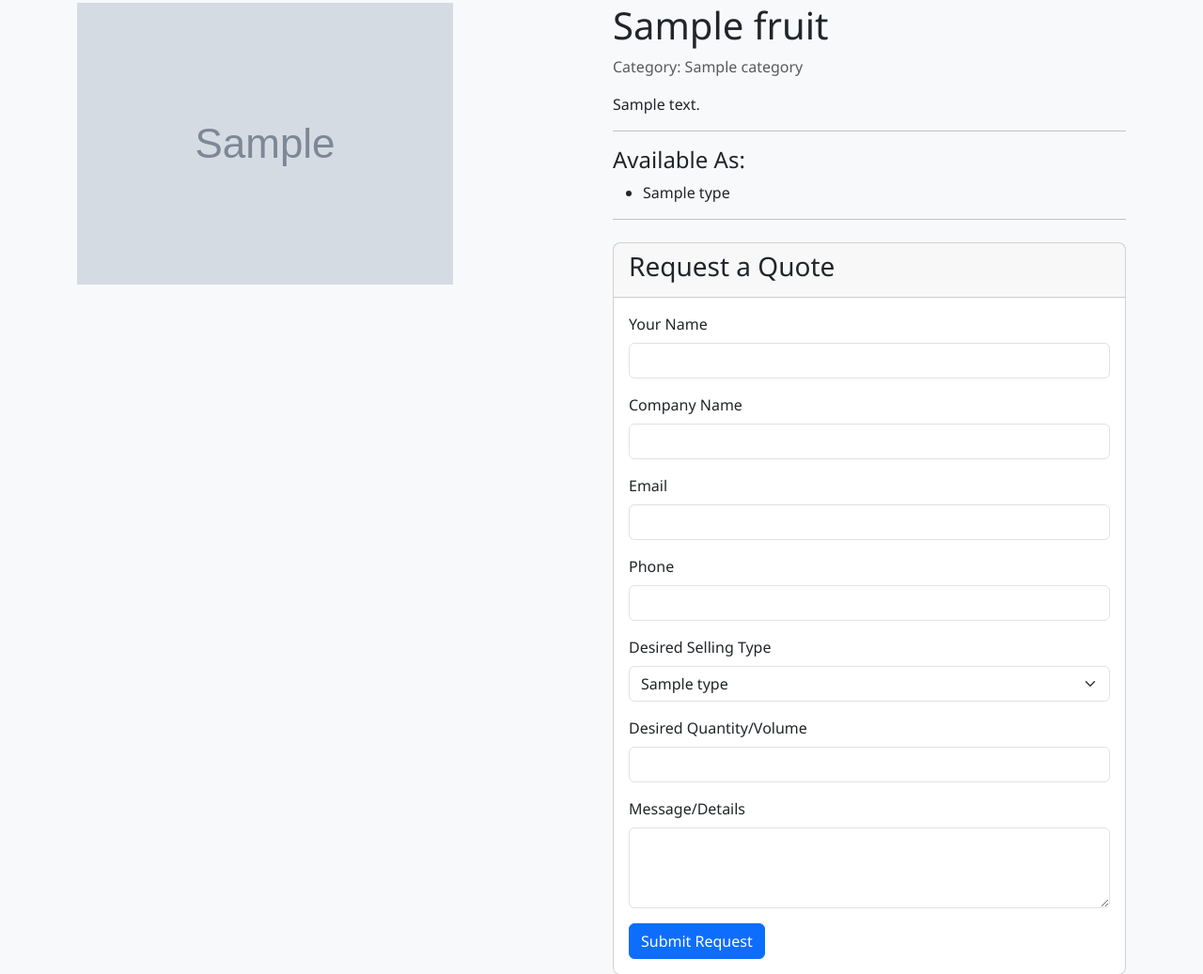
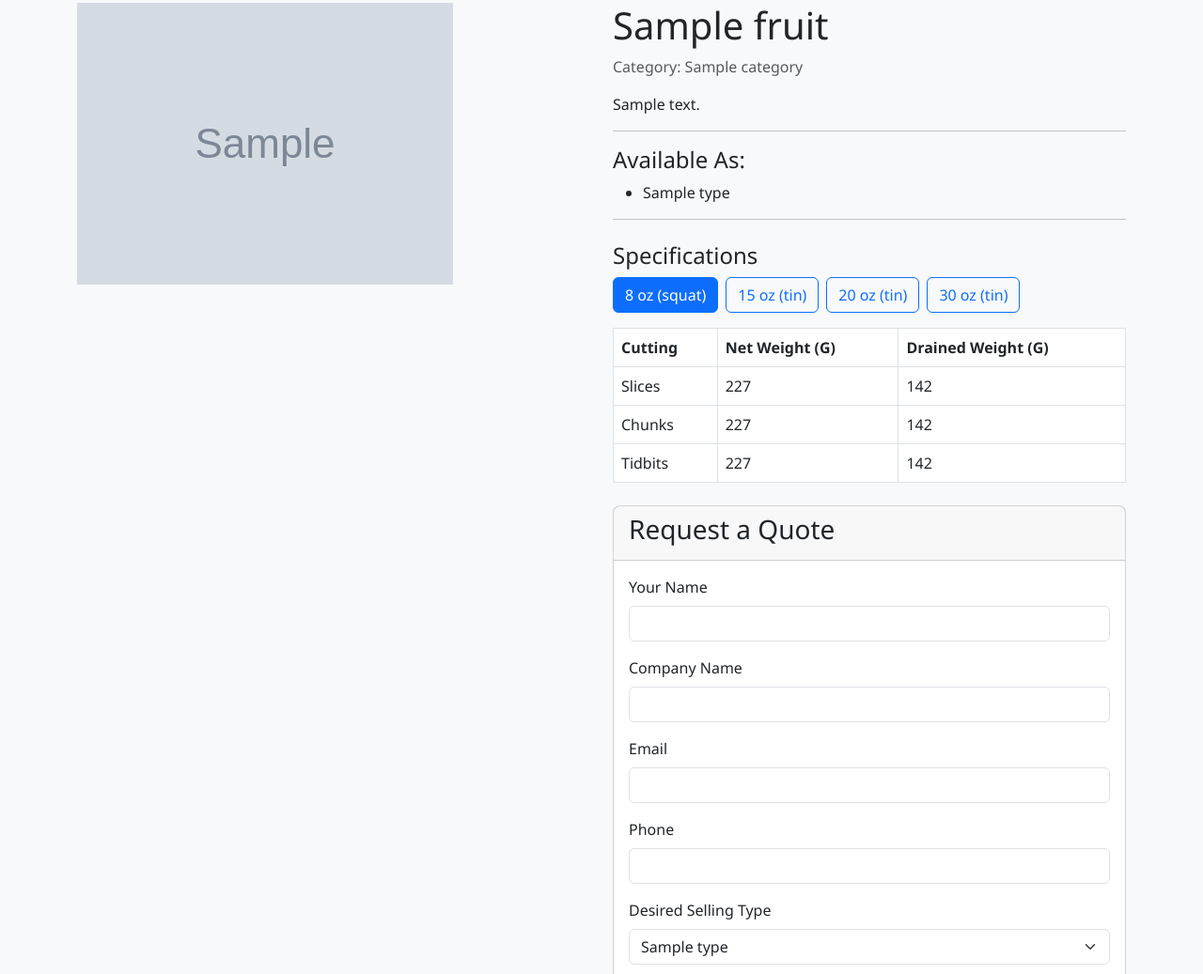
Before and after one commit to priyeshdaspookulangara/tropical, a PHP site: page /product.php?id=1 in a window 1280 px wide. Shown: the part 91-1128 px from the top of the page at 94% size. Run offline with PHP 8.4, Linux system fonts and the light colour scheme; tables that the repository leaves empty hold one stand-in row (values such as "Sample post"); grey boxes marked "Sample" are stand-in pictures; data that the repository does not hold is empty.

Commit message:
feat: Add dynamic specifications section to product page
Adds a new "Specifications" section to the product details page.

- The specification data is managed within a PHP associative array.
- Users can select a "Can Size" to view the corresponding details.
- The page reloads with the selected can size's data displayed in a table.
- The active can size is highlighted.

```diff
--- a/product.php
+++ b/product.php
@@ -33,6 +33,45 @@ $sql = "
 ";
 $result = mysqli_query($conn, $sql);
 $selling_types = mysqli_fetch_all($result, MYSQLI_ASSOC);
+
+$product_specifications = [
+    '8oz_squat' => [
+        'name' => '8 oz (squat)',
+        'cutting_details' => [
+            ['cutting' => 'Slices', 'net_weight' => 227, 'drained_weight' => 142],
+            ['cutting' => 'Chunks', 'net_weight' => 227, 'drained_weight' => 142],
+            ['cutting' => 'Tidbits', 'net_weight' => 227, 'drained_weight' => 142],
+        ]
+    ],
+    '15oz_tin' => [
+        'name' => '15 oz (tin)',
+        'cutting_details' => [
+            ['cutting' => 'Slices', 'net_weight' => 425, 'drained_weight' => 284],
+            ['cutting' => 'Chunks', 'net_weight' => 425, 'drained_weight' => 284],
+        ]
+    ],
+    '20oz_tin' => [
+        'name' => '20 oz (tin)',
+        'cutting_details' => [
+            ['cutting' => 'Slices', 'net_weight' => 567, 'drained_weight' => 380],
+            ['cutting' => 'Crushed', 'net_weight' => 567, 'drained_weight' => 380],
+        ]
+    ],
+    '30oz_tin' => [
+        'name' => '30 oz (tin)',
+        'cutting_details' => [
+            ['cutting' => 'Slices', 'net_weight' => 850, 'drained_weight' => 567],
+            ['cutting' => 'Chunks', 'net_weight' => 850, 'drained_weight' => 567],
+        ]
+    ],
+];
+
+$active_size_slug = array_keys($product_specifications)[0];
+if (isset($_GET['can_size']) && isset($product_specifications[$_GET['can_size']])) {
+    $active_size_slug = $_GET['can_size'];
+}
+
+$active_specification = $product_specifications[$active_size_slug];
 ?>
 
 <!DOCTYPE html>
@@ -71,6 +110,38 @@ $selling_types = mysqli_fetch_all($result, MYSQLI_ASSOC);
                 </ul>
 
                 <hr>
+
+                <!-- Specifications Section -->
+                <div id="specifications-section" class="mt-4">
+                    <h4>Specifications</h4>
+                    <div class="d-flex flex-wrap gap-2 mb-3">
+                        <?php foreach ($product_specifications as $slug => $spec): ?>
+                            <a href="?id=<?php echo $fruit_id; ?>&can_size=<?php echo $slug; ?>"
+                               class="btn <?php echo ($slug === $active_size_slug) ? 'btn-primary' : 'btn-outline-primary'; ?>">
+                                <?php echo htmlspecialchars($spec['name']); ?>
+                            </a>
+                        <?php endforeach; ?>
+                    </div>
+
+                    <table class="table table-bordered">
+                        <thead>
+                            <tr>
+                                <th>Cutting</th>
+                                <th>Net Weight (G)</th>
+                                <th>Drained Weight (G)</th>
+                            </tr>
+                        </thead>
+                        <tbody>
+                            <?php foreach ($active_specification['cutting_details'] as $detail): ?>
+                                <tr>
+                                    <td><?php echo htmlspecialchars($detail['cutting']); ?></td>
+                                    <td><?php echo htmlspecialchars($detail['net_weight']); ?></td>
+                                    <td><?php echo htmlspecialchars($detail['drained_weight']); ?></td>
+                                </tr>
+                            <?php endforeach; ?>
+                        </tbody>
+                    </table>
+                </div>
 
                 <!-- Inquiry Form -->
                 <div id="inquiry-form-container" class="card mt-4">
```
